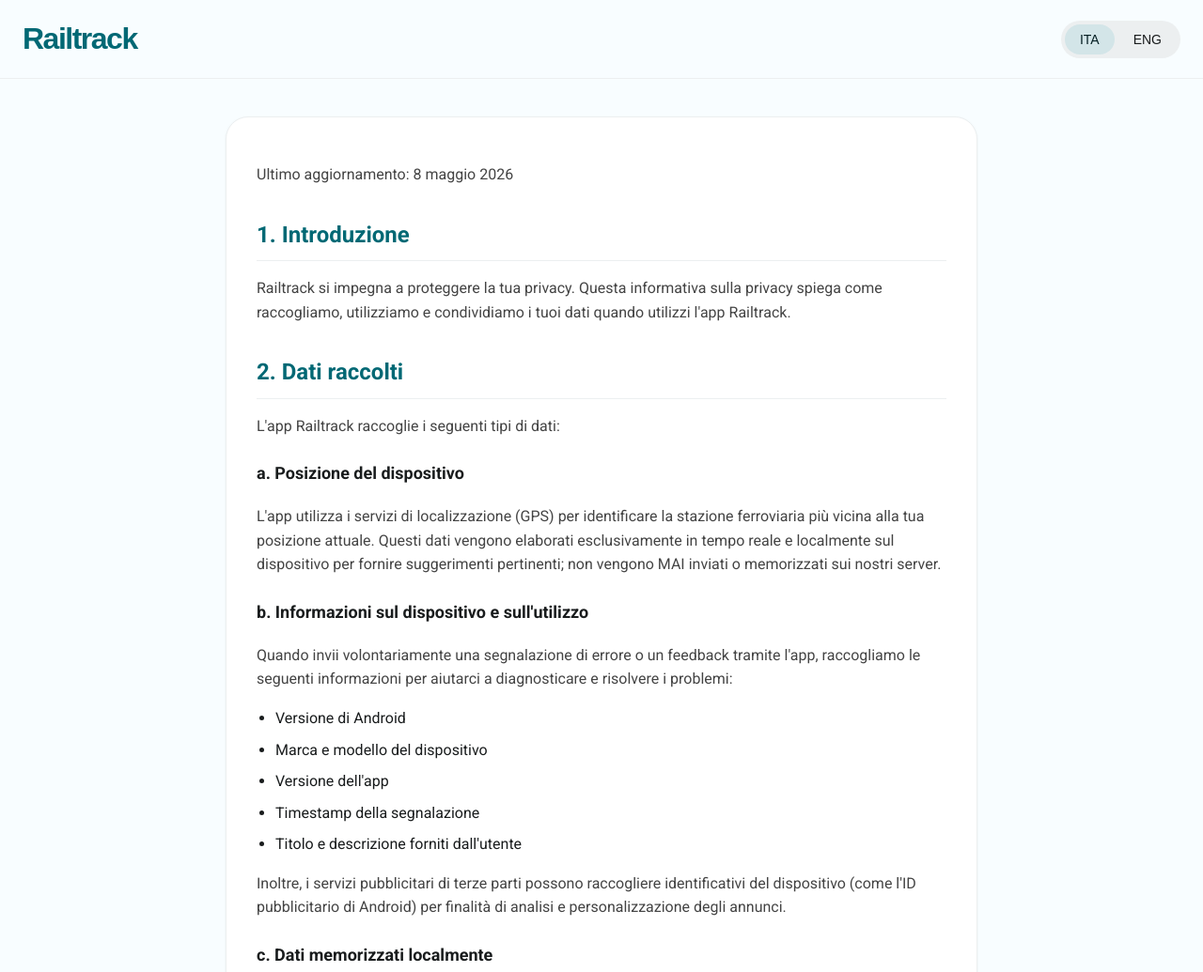
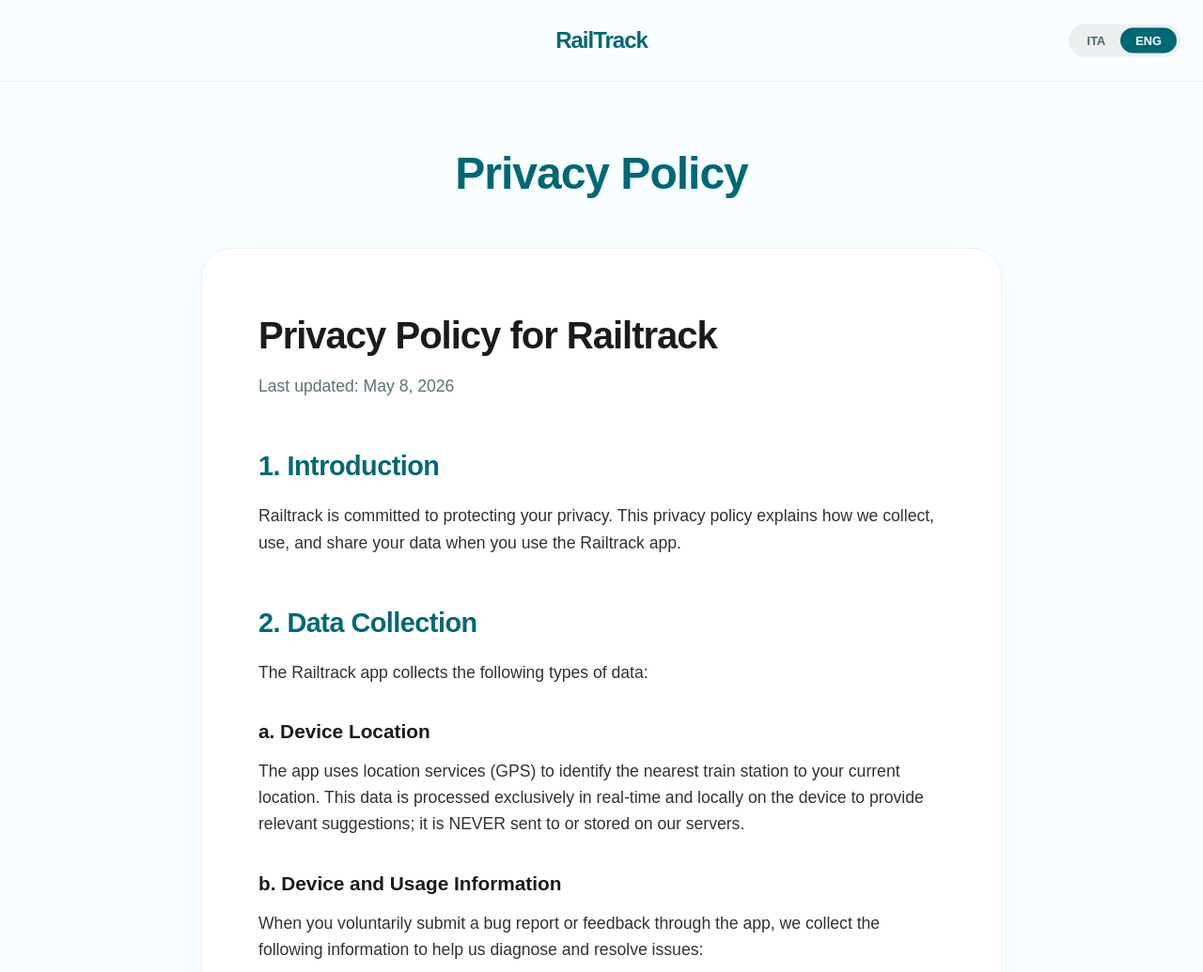
Before and after one commit to railtrackdev/PrivacyPolicy, a plain HTML site: page index.html in a window 1280 px wide. Shown: the top 1035 px of the page at 94% size. Drawn offline with nearby package versions, Linux system fonts and the light colour scheme; a web font is replaced by a local one.

Commit message:
Add files via upload

```diff
--- a/index.html
+++ b/index.html
@@ -3,174 +3,228 @@
 <head>
     <meta charset="UTF-8">
     <meta name="viewport" content="width=device-width, initial-scale=1.0">
-    <title>Railtrack - Privacy Policy</title>
-    <link rel="preconnect" href="https://fonts.googleapis.com">
-    <link rel="preconnect" href="https://fonts.gstatic.com" crossorigin>
-    <link href="https://fonts.googleapis.com/css2?family=Roboto:wght@300;400;500;700&family=Funnel+Display:wght@800&display=swap" rel="stylesheet">
+    <title>RailTrack - Privacy Policy</title>
+    <link rel="icon" type="image/png" href="../website/favicon.png">
     <script src="https://cdn.jsdelivr.net/npm/marked/marked.min.js"></script>
     <style>
         :root {
-            --md-sys-color-primary: #006874;
-            --md-sys-color-on-primary: #ffffff;
-            --md-sys-color-primary-container: #97f0ff;
-            --md-sys-color-on-primary-container: #001f24;
-            --md-sys-color-surface: #f8fdff;
-            --md-sys-color-on-surface: #191c1d;
-            --md-sys-color-surface-container: #eceff0;
-            --md-sys-color-outline: #6f797a;
-            --md-sys-color-secondary-container: #d3e5e8;
-            --md-sys-color-on-secondary-container: #051f23;
+            --primary: #006874;
+            --on-primary: #FFFFFF;
+            --surface: #F8FDFF;
+            --on-surface: #191C1D;
+            --surface-container: #ECEFF0;
+            --surface-container-low: #F0F4F5;
+            --secondary: #4A6266;
+            --outline: #6F797A;
+            --radius-xxl: 32px;
+            --radius-xl: 24px;
+            --spring: cubic-bezier(0.175, 0.885, 0.32, 1.275);
+        }
+
+        @font-face {
+            font-family: 'GoogleSansFlex';
+            src: url('../website/assets/fonts/GoogleSansFlex.ttf') format('truetype');
+        }
+
+        @font-face {
+            font-family: 'Funnel Display';
+            src: url('../website/assets/fonts/FunnelDisplay-VariableFont_wght.ttf') format('truetype');
+        }
+
+        * {
+            margin: 0;
+            padding: 0;
+            box-sizing: border-box;
+            -webkit-font-smoothing: antialiased;
         }
 
         body {
-            margin: 0;
-            font-family: 'Roboto', sans-serif;
-            background-color: var(--md-sys-color-surface);
-            color: var(--md-sys-color-on-surface);
+            font-family: 'GoogleSansFlex', sans-serif;
+            background-color: var(--surface);
+            color: var(--on-surface);
             line-height: 1.6;
+            overflow-x: hidden;
         }
 
-        header {
-            background-color: var(--md-sys-color-surface);
-            padding: 16px 24px;
+        .container {
+            max-width: 900px;
+            margin: 0 auto;
+            padding: 0 24px;
+        }
+
+        /* Navbar */
+        nav {
+            padding: 24px 0;
             display: flex;
-            align-items: center;
-            justify-content: space-between;
+            justify-content: center;
             position: sticky;
             top: 0;
-            border-bottom: 1px solid var(--md-sys-color-surface-container);
-            z-index: 10;
+            background: rgba(248, 253, 255, 0.9);
+            backdrop-filter: blur(10px);
+            border-bottom: 1px solid var(--surface-container);
+            z-index: 100;
         }
 
-        .logo-area {
+        .lang-switch {
+            position: absolute;
+            right: 24px;
+            top: 50%;
+            transform: translateY(-50%);
             display: flex;
-            align-items: center;
-        }
-
-        .logo-text {
-            font-family: 'Funnel Display', sans-serif;
-            font-size: 32px;
-            font-weight: 800;
-            color: var(--md-sys-color-primary);
-            letter-spacing: -1.5px;
-            text-transform: none;
-        }
-
-        .lang-toggle {
-            display: flex;
-            background-color: var(--md-sys-color-surface-container);
+            background: var(--surface-container);
+            padding: 4px;
             border-radius: 100px;
-            padding: 4px;
-            gap: 4px;
         }
 
         .lang-btn {
             border: none;
-            background: none;
-            padding: 8px 16px;
+            background: transparent;
+            padding: 6px 16px;
             border-radius: 100px;
-            font-size: 14px;
-            font-weight: 500;
+            font-weight: 600;
+            font-size: 0.8rem;
             cursor: pointer;
-            color: var(--md-sys-color-on-surface);
-            transition: all 0.2s ease;
+            color: var(--secondary);
+            transition: all 0.3s ease;
         }
 
         .lang-btn.active {
-            background-color: var(--md-sys-color-secondary-container);
-            color: var(--md-sys-color-on-secondary-container);
+            background: var(--primary);
+            color: var(--on-primary);
         }
 
-        main {
-            max-width: 800px;
-            margin: 0 auto;
-            padding: 40px 24px;
+        /* Content */
+        .logo {
+            font-family: 'GoogleSansFlex', sans-serif;
+            font-weight: 900;
+            font-size: 3rem;
+            color: var(--primary);
+            letter-spacing: -1px;
+            text-align: center;
+            margin: 60px 0 40px;
         }
 
-        .card {
-            background-color: #ffffff;
-            border-radius: 24px;
-            padding: 32px;
-            box-shadow: 0 1px 3px rgba(0,0,0,0.05);
-            border: 1px solid var(--md-sys-color-surface-container);
+        .nav-logo {
+            font-family: 'Funnel Display', sans-serif;
+            font-weight: 900;
+            color: var(--primary);
+            font-size: 1.5rem;
+            letter-spacing: -1px;
+            text-decoration: none;
         }
 
-        #content h1 { display: none; }
+        .nav-logo:hover {
+            opacity: 0.8;
+        }
+
+        .policy-card {
+            background: white;
+            padding: 60px;
+            border-radius: var(--radius-xxl);
+            box-shadow: 0 12px 48px rgba(0,0,0,0.03);
+            margin-bottom: 80px;
+            border: 1px solid var(--surface-container);
+        }
+
+        #content h1 {
+            font-size: 2.5rem;
+            font-weight: 800;
+            color: var(--on-surface);
+            margin-bottom: 8px;
+            letter-spacing: -1px;
+        }
+
+        #content p.last-updated {
+            color: var(--secondary);
+            font-size: 1.1rem;
+            margin-bottom: 40px;
+        }
 
         #content h2 {
-            font-size: 24px;
-            color: var(--md-sys-color-primary);
-            margin-top: 32px;
+            font-size: 1.8rem;
+            color: var(--primary);
+            margin-top: 48px;
             margin-bottom: 16px;
-            border-bottom: 1px solid var(--md-sys-color-surface-container);
-            padding-bottom: 8px;
+            letter-spacing: -0.5px;
         }
 
         #content h3 {
-            font-size: 18px;
-            margin-top: 24px;
-            font-weight: 600;
+            font-size: 1.3rem;
+            margin-top: 32px;
+            margin-bottom: 12px;
+            color: var(--on-surface);
         }
 
         #content p {
-            margin-bottom: 16px;
-            font-size: 16px;
-            color: #444;
+            font-size: 1.1rem;
+            margin-bottom: 20px;
+            color: var(--on-surface);
+            opacity: 0.9;
         }
 
         #content ul {
-            padding-left: 20px;
-            margin-bottom: 16px;
+            padding-left: 24px;
+            margin-bottom: 24px;
         }
 
         #content li {
-            margin-bottom: 8px;
+            margin-bottom: 12px;
+            font-size: 1.1rem;
         }
 
         #content a {
-            color: var(--md-sys-color-primary);
+            color: var(--primary);
             text-decoration: none;
-            font-weight: 500;
+            font-weight: 600;
+            border-bottom: 2px solid var(--surface-container);
+            transition: border-color 0.3s ease;
         }
 
         #content a:hover {
-            text-decoration: underline;
+            border-color: var(--primary);
         }
 
         footer {
+            padding: 80px 0;
             text-align: center;
-            padding: 40px 24px;
-            font-size: 14px;
-            color: var(--md-sys-color-outline);
+            border-top: 1px solid var(--surface-container);
         }
 
-        @media (max-width: 600px) {
-            main { padding: 16px; }
-            .card { padding: 20px; border-radius: 16px; }
-            header { padding: 12px 16px; }
-            .logo-text { font-size: 24px; }
+        footer p { color: var(--outline); font-size: 0.95rem; }
+
+        @media (max-width: 768px) {
+            .logo { font-size: 2.5rem; }
+            .policy-card { padding: 32px 24px; border-radius: var(--radius-xl); }
+            #content h1 { font-size: 2rem; }
+            #content h2 { font-size: 1.5rem; }
+            .lang-switch { position: static; transform: none; margin-left: auto; }
+            nav { justify-content: space-between; padding: 16px 24px; }
         }
     </style>
 </head>
 <body>
 
-    <header>
-        <div class="logo-area">
-            <div class="logo-text">Railtrack</div>
+    <nav>
+        <a href="https://railtrack.pages.dev/" class="nav-logo">RailTrack</a>
+        <div class="lang-switch">
+            <button class="lang-btn" id="btn-it" onclick="setLang('it')">ITA</button>
+            <button class="lang-btn" id="btn-en" onclick="setLang('en')">ENG</button>
         </div>
-        <div class="lang-toggle">
-            <button class="lang-btn active" onclick="setLang('it')">ITA</button>
-            <button class="lang-btn" onclick="setLang('en')">ENG</button>
+    </nav>
+
+    <div class="container">
+        <div class="logo">Privacy Policy</div>
+
+        <main class="policy-card">
+            <div id="content"></div>
+        </main>
+    </div>
+
+    <footer>
+        <div class="container">
+            <p>&copy; 2026 RailTrack Dev. All rights reserved.</p>
         </div>
-    </header>
-
-    <main>
-        <div class="card">
-            <div id="content"></div>
-        </div>
-    </main>
-
-
+    </footer>
 
     <script>
         const policies = {
@@ -307,18 +361,37 @@
         };
 
         function setLang(lang) {
-            document.querySelectorAll('.lang-btn').forEach(btn => {
-                if (btn.innerText.toLowerCase().includes(lang === 'it' ? 'ita' : 'eng')) {
-                    btn.classList.add('active');
-                } else {
-                    btn.classList.remove('active');
-                }
-            });
-            document.getElementById('content').innerHTML = marked.parse(policies[lang]);
             document.documentElement.lang = lang;
+
+            // Update buttons
+            document.getElementById('btn-it').classList.toggle('active', lang === 'it');
+            document.getElementById('btn-en').classList.toggle('active', lang === 'en');
+
+            // Render Markdown
+            let rawContent = policies[lang];
+
+            // Extract the first two lines for special styling (Title and Last Updated)
+            const lines = rawContent.split('\n');
+            const title = lines[0].replace('# ', '');
+            const updated = lines[2];
+            const remaining = lines.slice(3).join('\n');
+
+            const html = `
+                <h1>${title}</h1>
+                <p class="last-updated">${updated}</p>
+                ${marked.parse(remaining)}
+            `;
+
+            document.getElementById('content').innerHTML = html;
         }
 
-        setLang('it');
+        // Auto-detect language
+        const userLang = navigator.language || navigator.userLanguage;
+        if (userLang.startsWith('it')) {
+            setLang('it');
+        } else {
+            setLang('en');
+        }
     </script>
 </body>
 </html>
```
